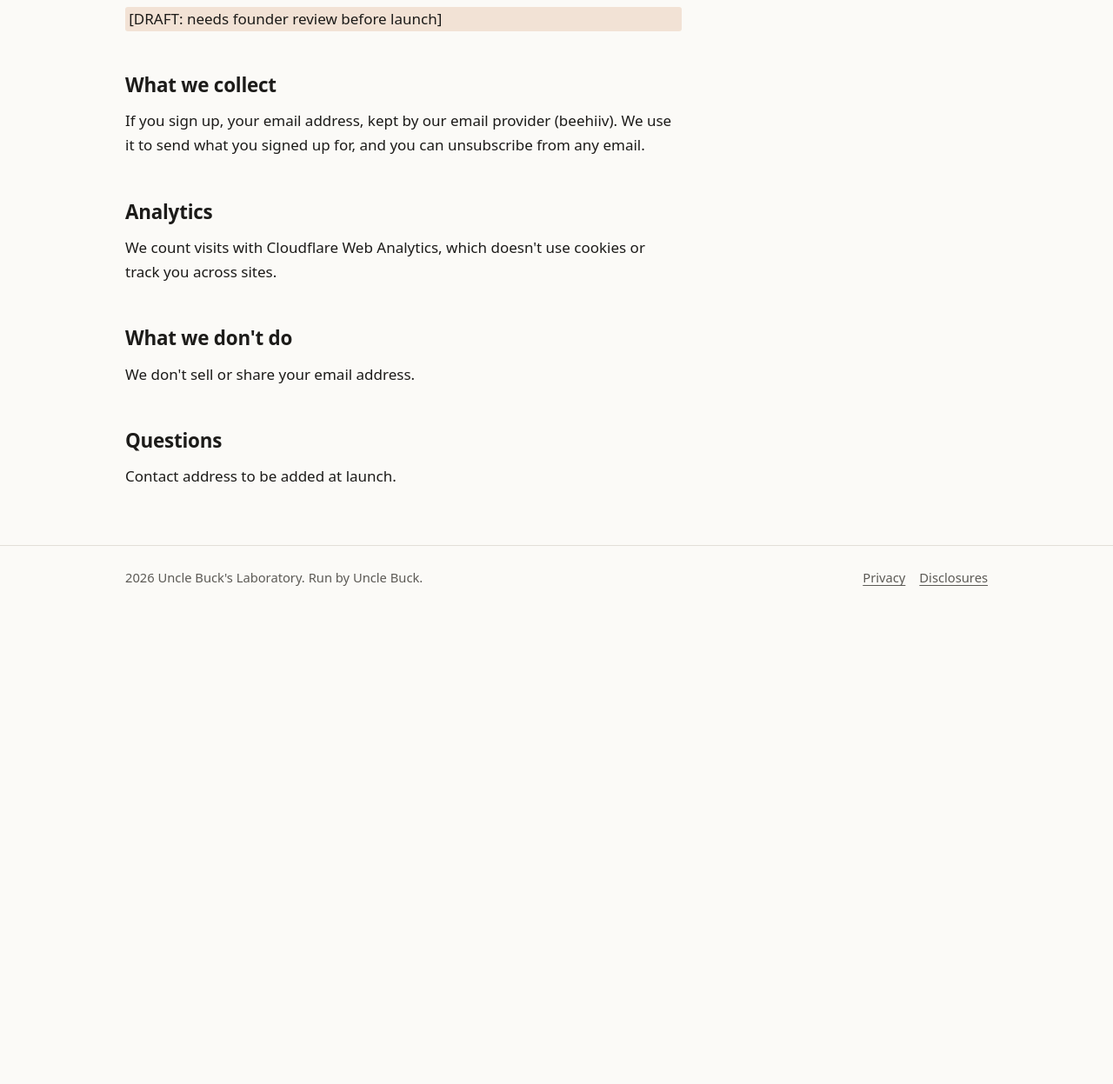
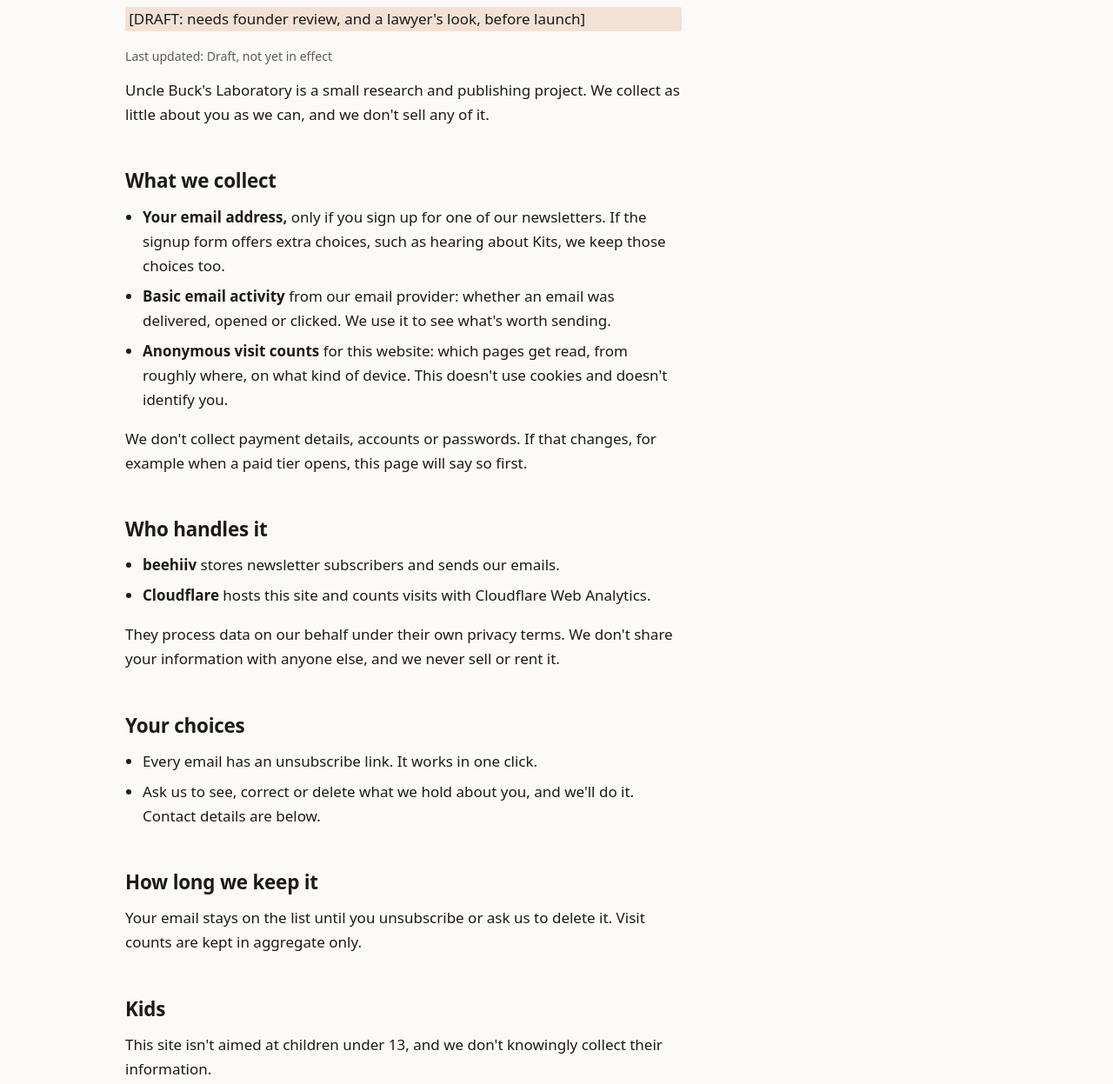
Before and after one commit to unclebuckslab/lab-site, an Astro site: page /legal/privacy in a window 1280 px wide. Shown: the part 180-1427 px from the top of the page at 87% size. Before the commit the page ends 895 px from the top, so only its background shows below. Built offline with nearby package versions, Linux system fonts and the light colour scheme; Astro itself is replaced by a stand-in of ours.

Commit message:
Draft privacy and disclosure pages; correct the hosting notes
- Privacy: what's collected (email, email activity, cookie-free visit counts),
  who handles it (beehiiv, Cloudflare), choices, retention, kids, contact
- Disclosures: how the work is made, sources, not advice, money and conflicts,
  corrections, independence from the day job. The holdings rule is still open.
- Both marked as drafts for review; contact details wait on the lab email
- README: the site deploys through Cloudflare Workers Builds, not Pages

Co-Authored-By: Claude Opus 5.5 <noreply@anthropic.com>
Claude-Session: https://claude.ai/code/session_012D8SD9s7GGK9dRcaK1tqpe

```diff
--- a/src/pages/legal/privacy.astro
+++ b/src/pages/legal/privacy.astro
@@ -1,17 +1,46 @@
 ---
 import Base from '../../layouts/Base.astro';
+const updated = 'Draft, not yet in effect';
 ---
-<Base title="Privacy" description="What the lab collects and what it does with it." showDispatchSignup={false}>
+<Base title="Privacy" description="What Uncle Buck's Laboratory collects, why, and what you can do about it." showDispatchSignup={false}>
   <div class="prose">
     <h1>Privacy</h1>
-    <p class="pending">[DRAFT: needs founder review before launch]</p>
+    <p class="pending">[DRAFT: needs founder review, and a lawyer's look, before launch]</p>
+    <p class="meta">Last updated: {updated}</p>
+
+    <p>Uncle Buck's Laboratory is a small research and publishing project. We collect as little about you as we can, and we don't sell any of it.</p>
+
     <h2>What we collect</h2>
-    <p>If you sign up, your email address, kept by our email provider (beehiiv). We use it to send what you signed up for, and you can unsubscribe from any email.</p>
-    <h2>Analytics</h2>
-    <p>We count visits with Cloudflare Web Analytics, which doesn't use cookies or track you across sites.</p>
-    <h2>What we don't do</h2>
-    <p>We don't sell or share your email address.</p>
-    <h2>Questions</h2>
-    <p>Contact address to be added at launch.</p>
+    <ul>
+      <li><strong>Your email address,</strong> only if you sign up for one of our newsletters. If the signup form offers extra choices, such as hearing about Kits, we keep those choices too.</li>
+      <li><strong>Basic email activity</strong> from our email provider: whether an email was delivered, opened or clicked. We use it to see what's worth sending.</li>
+      <li><strong>Anonymous visit counts</strong> for this website: which pages get read, from roughly where, on what kind of device. This doesn't use cookies and doesn't identify you.</li>
+    </ul>
+    <p>We don't collect payment details, accounts or passwords. If that changes, for example when a paid tier opens, this page will say so first.</p>
+
+    <h2>Who handles it</h2>
+    <ul>
+      <li><strong>beehiiv</strong> stores newsletter subscribers and sends our emails.</li>
+      <li><strong>Cloudflare</strong> hosts this site and counts visits with Cloudflare Web Analytics.</li>
+    </ul>
+    <p>They process data on our behalf under their own privacy terms. We don't share your information with anyone else, and we never sell or rent it.</p>
+
+    <h2>Your choices</h2>
+    <ul>
+      <li>Every email has an unsubscribe link. It works in one click.</li>
+      <li>Ask us to see, correct or delete what we hold about you, and we'll do it. Contact details are below.</li>
+    </ul>
+
+    <h2>How long we keep it</h2>
+    <p>Your email stays on the list until you unsubscribe or ask us to delete it. Visit counts are kept in aggregate only.</p>
+
+    <h2>Kids</h2>
+    <p>This site isn't aimed at children under 13, and we don't knowingly collect their information.</p>
+
+    <h2>Changes</h2>
+    <p>If this policy changes in a way that matters, the date at the top changes and newsletter subscribers hear about it.</p>
+
+    <h2>Contact</h2>
+    <p><span class="pending">[Lab email and mailing address added once set up]</span></p>
   </div>
 </Base>
--- a/src/styles/global.css
+++ b/src/styles/global.css
@@ -120,3 +120,6 @@ main.wrap { padding-block: 2.5rem 3rem; }
 .site-footer a { color: var(--muted); }
 
 @media (prefers-reduced-motion: reduce) { * { transition: none !important; animation: none !important; } }
+
+.prose ul { padding-left: 1.25rem; margin: 0 0 1em; }
+.prose li { margin-bottom: 0.4em; }
```
Also changed, not shown: CLAUDE.md (+1 -1 lines), src/pages/legal/disclosures.astro (+23 -7 lines), README.md.
